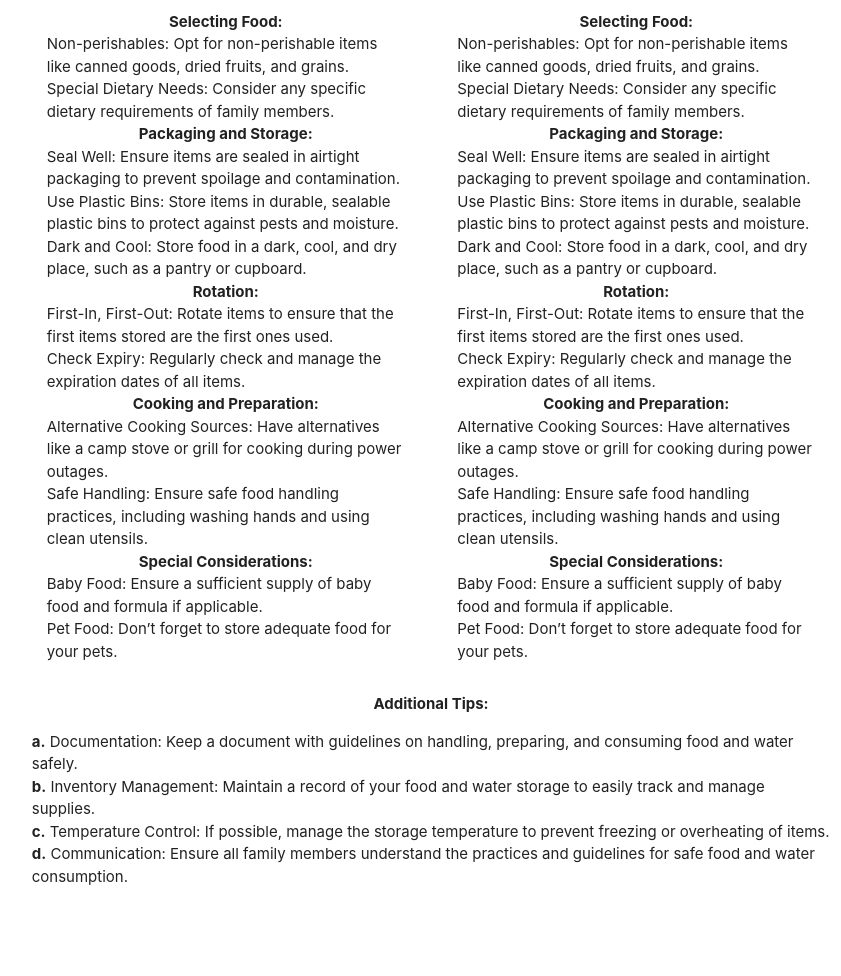
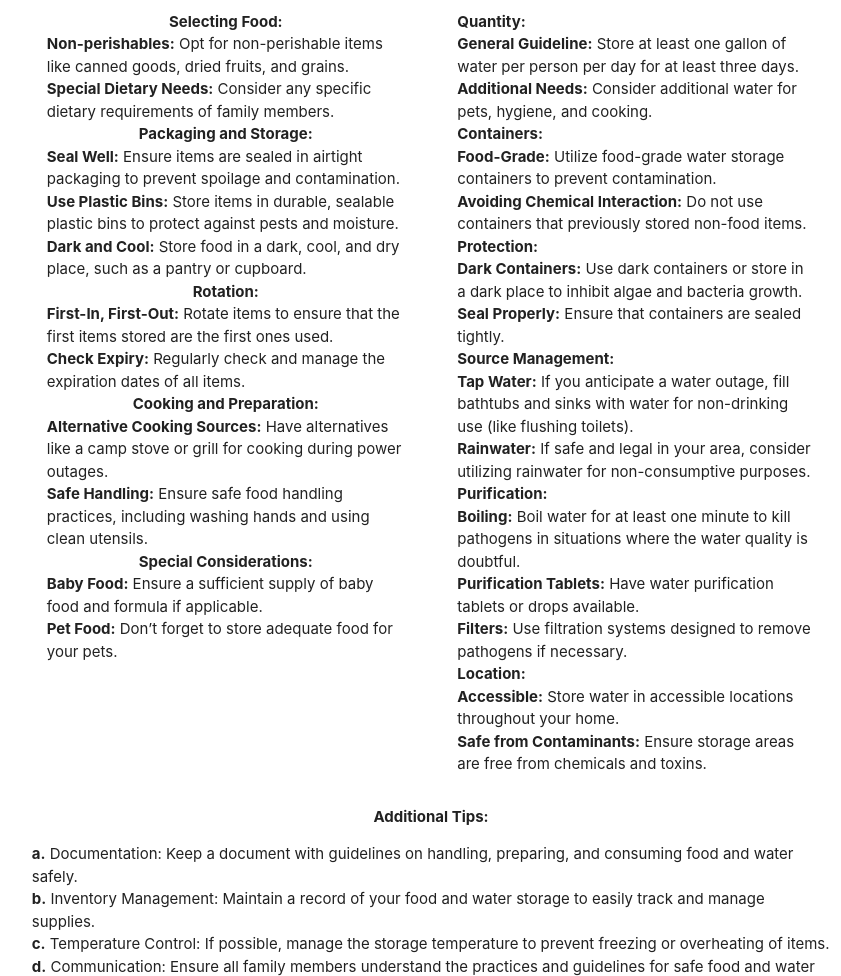
Before and after one commit to AndrewDuffyJr/Eagle, a plain HTML site: page Food-Water-Storage.html in a window 1280 px wide. Shown: the part 540-1516 px from the top of the page, without its empty margins (209-1050 px from the left). Drawn offline with nearby package versions, Linux system fonts and the light colour scheme.

Commit message:
Fixed formating

```diff
--- a/Food-Water-Storage.html
+++ b/Food-Water-Storage.html
@@ -46,45 +46,36 @@
 
                                 <div class="col s12 m6 l6">
                                     <div class="icon-block">
-                                        <h5 class="center" id="emergency_communication"><b>Food Storage</b></h5>
+                                        <h5 class="center" id="food_storage"><b>Food Storage</b></h5>
                                         <ul>
                                             <li class="center"><b>Selecting Food:</b></li>
                                             <ul>
-                                                <li>Non-perishables: Opt for non-perishable items like canned goods,
-                                                    dried fruits, and grains.</li>
-                                                <li>Special Dietary Needs: Consider any specific dietary requirements of
-                                                    family members.</li>
+                                                <li><b>Non-perishables:</b> Opt for non-perishable items like canned goods, dried fruits, and grains.</li>
+                                                <li><b>Special Dietary Needs:</b> Consider any specific dietary requirements of family members.</li>
                                             </ul>
                                             <li class="center"><b>Packaging and Storage:</b></li>
                                             <ul>
-                                                <li>Seal Well: Ensure items are sealed in airtight packaging to prevent
-                                                    spoilage and contamination.</li>
-                                                <li>Use Plastic Bins: Store items in durable, sealable plastic bins to
-                                                    protect against pests and moisture.</li>
-                                                <li>Dark and Cool: Store food in a dark, cool, and dry place, such as a
-                                                    pantry or cupboard.</li>
+                                                <li><b>Seal Well:</b> Ensure items are sealed in airtight packaging to prevent spoilage and contamination.</li>
+                                                <li><b>Use Plastic Bins:</b> Store items in durable, sealable plastic bins to protect against pests and moisture.</li>
+                                                <li><b>Dark and Cool:</b> Store food in a dark, cool, and dry place, such as a pantry or cupboard.</li>
                                             </ul>
                                             <li class="center"><b>Rotation:</b></li>
                                             <ul>
-                                                <li>First-In, First-Out: Rotate items to ensure that the first items
-                                                    stored are the first ones used.</li>
-                                                <li>Check Expiry: Regularly check and manage the expiration dates of all
-                                                    items.</li>
+                                                <li><b>First-In, First-Out:</b> Rotate items to ensure that the first items stored are the first ones used.</li>
+                                                <li><b>Check Expiry:</b> Regularly check and manage the expiration dates of all items.</li>
                                             </ul>
                                             <li class="center"><b>Cooking and Preparation:</b></li>
                                             <ul>
-                                                <li>Alternative Cooking Sources: Have alternatives like a camp stove or
-                                                    grill for cooking during power outages.</li>
-                                                <li>Safe Handling: Ensure safe food handling practices, including
-                                                    washing hands and using clean utensils.</li>
+                                                <li><b>Alternative Cooking Sources:</b> Have alternatives like a camp stove or grill for cooking during power outages.</li>
+                                                <li><b>Safe Handling:</b> Ensure safe food handling practices, including washing hands and using clean utensils.</li>
                                             </ul>
                                             <li class="center"><b>Special Considerations:</b></li>
                                             <ul>
-                                                <li>Baby Food: Ensure a sufficient supply of baby food and formula if
-                                                    applicable.</li>
-                                                <li>Pet Food: Don’t forget to store adequate food for your pets.</li>
+                                                <li><b>Baby Food:</b> Ensure a sufficient supply of baby food and formula if applicable.</li>
+                                                <li><b>Pet Food:</b> Don’t forget to store adequate food for your pets.</li>
                                             </ul>
                                         </ul>
+
 
 
                                     </div>
@@ -92,45 +83,41 @@
 
                                 <div class="col s12 m6 l6">
                                     <div class="icon-block">
-                                        <h5 class="center" id="emergency_communication"><b>Water Storage</b></h5>
+                                        <h5 class="center" id="water_storage"><b>Water Storage</b></h5>
                                         <ul>
-                                            <li class="center"><b>Selecting Food:</b></li>
+                                            <li><b>Quantity:</b></li>
                                             <ul>
-                                                <li>Non-perishables: Opt for non-perishable items like canned goods,
-                                                    dried fruits, and grains.</li>
-                                                <li>Special Dietary Needs: Consider any specific dietary requirements of
-                                                    family members.</li>
+                                                <li><b>General Guideline:</b> Store at least one gallon of water per person per day for at least three days.</li>
+                                                <li><b>Additional Needs:</b> Consider additional water for pets, hygiene, and cooking.</li>
                                             </ul>
-                                            <li class="center"><b>Packaging and Storage:</b></li>
+                                            <li><b>Containers:</b></li>
                                             <ul>
-                                                <li>Seal Well: Ensure items are sealed in airtight packaging to prevent
-                                                    spoilage and contamination.</li>
-                                                <li>Use Plastic Bins: Store items in durable, sealable plastic bins to
-                                                    protect against pests and moisture.</li>
-                                                <li>Dark and Cool: Store food in a dark, cool, and dry place, such as a
-                                                    pantry or cupboard.</li>
+                                                <li><b>Food-Grade:</b> Utilize food-grade water storage containers to prevent contamination.</li>
+                                                <li><b>Avoiding Chemical Interaction:</b> Do not use containers that previously stored non-food items.</li>
                                             </ul>
-                                            <li class="center"><b>Rotation:</b></li>
+                                            <li><b>Protection:</b></li>
                                             <ul>
-                                                <li>First-In, First-Out: Rotate items to ensure that the first items
-                                                    stored are the first ones used.</li>
-                                                <li>Check Expiry: Regularly check and manage the expiration dates of all
-                                                    items.</li>
+                                                <li><b>Dark Containers:</b> Use dark containers or store in a dark place to inhibit algae and bacteria growth.</li>
+                                                <li><b>Seal Properly:</b> Ensure that containers are sealed tightly.</li>
                                             </ul>
-                                            <li class="center"><b>Cooking and Preparation:</b></li>
+                                            <li><b>Source Management:</b></li>
                                             <ul>
-                                                <li>Alternative Cooking Sources: Have alternatives like a camp stove or
-                                                    grill for cooking during power outages.</li>
-                                                <li>Safe Handling: Ensure safe food handling practices, including
-                                                    washing hands and using clean utensils.</li>
+                                                <li><b>Tap Water:</b> If you anticipate a water outage, fill bathtubs and sinks with water for non-drinking use (like flushing toilets).</li>
+                                                <li><b>Rainwater:</b> If safe and legal in your area, consider utilizing rainwater for non-consumptive purposes.</li>
                                             </ul>
-                                            <li class="center"><b>Special Considerations:</b></li>
+                                            <li><b>Purification:</b></li>
                                             <ul>
-                                                <li>Baby Food: Ensure a sufficient supply of baby food and formula if
-                                                    applicable.</li>
-                                                <li>Pet Food: Don’t forget to store adequate food for your pets.</li>
+                                                <li><b>Boiling:</b> Boil water for at least one minute to kill pathogens in situations where the water quality is doubtful.</li>
+                                                <li><b>Purification Tablets:</b> Have water purification tablets or drops available.</li>
+                                                <li><b>Filters:</b> Use filtration systems designed to remove pathogens if necessary.</li>
+                                            </ul>
+                                            <li><b>Location:</b></li>
+                                            <ul>
+                                                <li><b>Accessible:</b> Store water in accessible locations throughout your home.</li>
+                                                <li><b>Safe from Contaminants:</b> Ensure storage areas are free from chemicals and toxins.</li>
                                             </ul>
                                         </ul>
+
 
                                     </div>
                                 </div>
```
